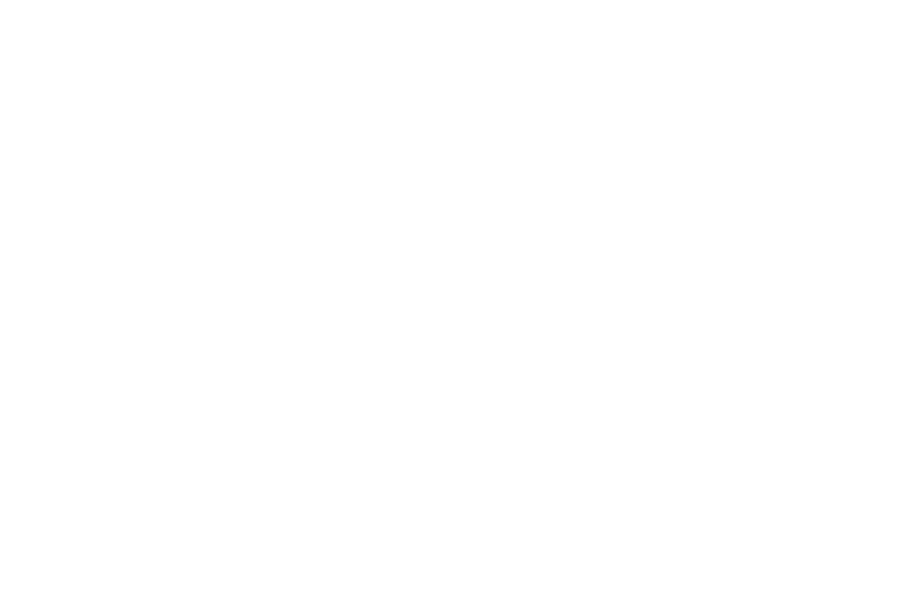
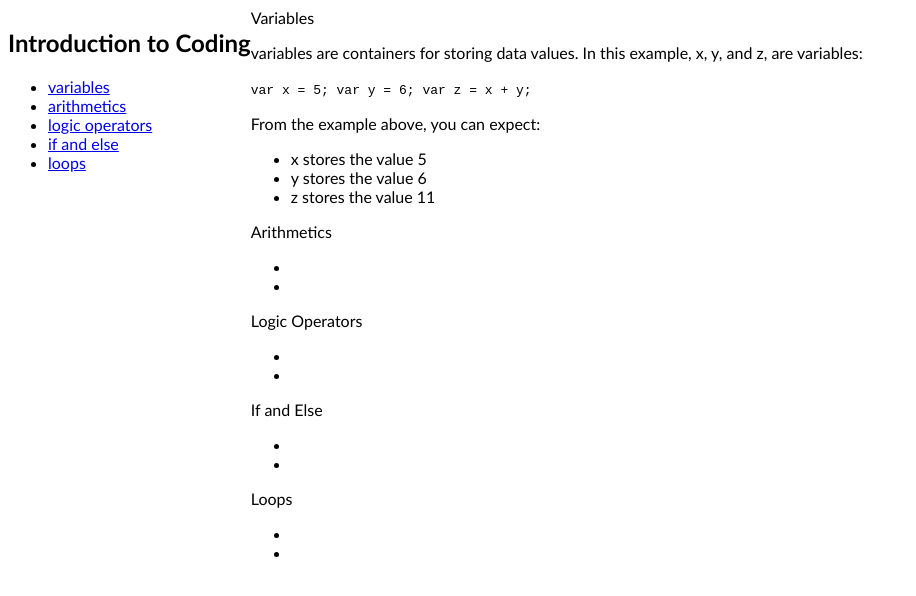
Before and after one commit to walmello/microverse-day3, a plain HTML site: page index.html in a window 1280 px wide. Shown: the whole page, without its empty margins (0-916 px from the left). Drawn offline with Linux system fonts and the light colour scheme.

Commit message:
finished html

```diff
--- a/index.html
+++ b/index.html
@@ -4,17 +4,97 @@
   <meta charset="UTF-8">
   <title>Fork Me! FCC: Test Suite Template</title>
   <link rel="stylesheet" href="css/style.css">
+  <style>
+    .row{
+      display: flex;
+    }
+
+    #navbar{
+      display: block;
+    }
+
+    body {
+      font-family: 'Gill Sans', 'Gill Sans MT', Calibri, 'Trebuchet MS', sans-serif;
+    }
+  </style>
 </head>
 
 <body>
-    <!--
-    Hello Camper!
-    For now, the test suite only works in Chrome!
-    Please read the README below in the JS Editor before beginning.
-    Feel free to delete this message once you have read it.
-    Good luck and Happy Coding!
-    - The freeCodeCamp Team
-    -->
-    <script  src="js/index.js"></script>
+  <script src="https://cdn.freecodecamp.org/testable-projects-fcc/v1/bundle.js"></script>
+  <div class="row">
+    <nav id="navbar">
+      <header>
+        <h1>Introduction to Coding</h1>
+      </header>
+      <ul>
+        <li><a class="nav-link" href="#variables">variables</a></li>
+        <li><a class="nav-link" href="#arithmetics">arithmetics</a></li>
+        <li><a class="nav-link" href="#logic_operators">logic operators</a></li>
+        <li><a class="nav-link" href="#if_and_else">if and else</a></li>
+        <li><a class="nav-link" href="#loops">loops</a></li>
+      </ul>
+    </nav>
+    <main id="main-doc">
+      <section id="variables" class="main-section">
+        <header>Variables</header>
+        <p>
+          variables are containers for storing data values.
+          In this example, x, y, and z, are variables:
+        </p>
+        <code>
+          var x = 5;
+          var y = 6;
+          var z = x + y;
+        </code>
+        <p>From the example above, you can expect:</p>
+        <ul>
+          <li>x stores the value 5</li>
+          <li>y stores the value 6</li>
+          <li>z stores the value 11</li>
+        </ul>
+      </section>
+      <section id="arithmetics" class="main-section">
+        <header>Arithmetics</header>
+        <p></p>
+        <p></p>
+        <code></code>
+        <ul>
+          <li></li>
+          <li></li>
+        </ul>
+      </section>
+      <section id="logic_operators" class="main-section">
+        <header>Logic Operators</header>
+        <p></p>
+        <p></p>
+        <code></code>
+        <ul>
+          <li></li>
+          <li></li>
+        </ul>
+      </section>
+      <section id="if_and_else" class="main-section">
+        <header>If and Else</header>
+        <p></p>
+        <p></p>
+        <code></code>
+        <ul>
+          <li></li>
+          <li></li>
+        </ul>
+      </section>
+      <section id="loops" class="main-section">
+        <header>Loops</header>
+        <p></p>
+        <p></p>
+        <code></code>
+        <ul>
+          <li></li>
+          <li></li>
+        </ul>
+      </section>
+    </main>
+  </div>
+  <script src="js/index.js"></script>
 </body>
 </html>
```
Also changed, not shown: license.txt (added), 2 other files. Lines whose indentation alone changed are shown as unchanged.
